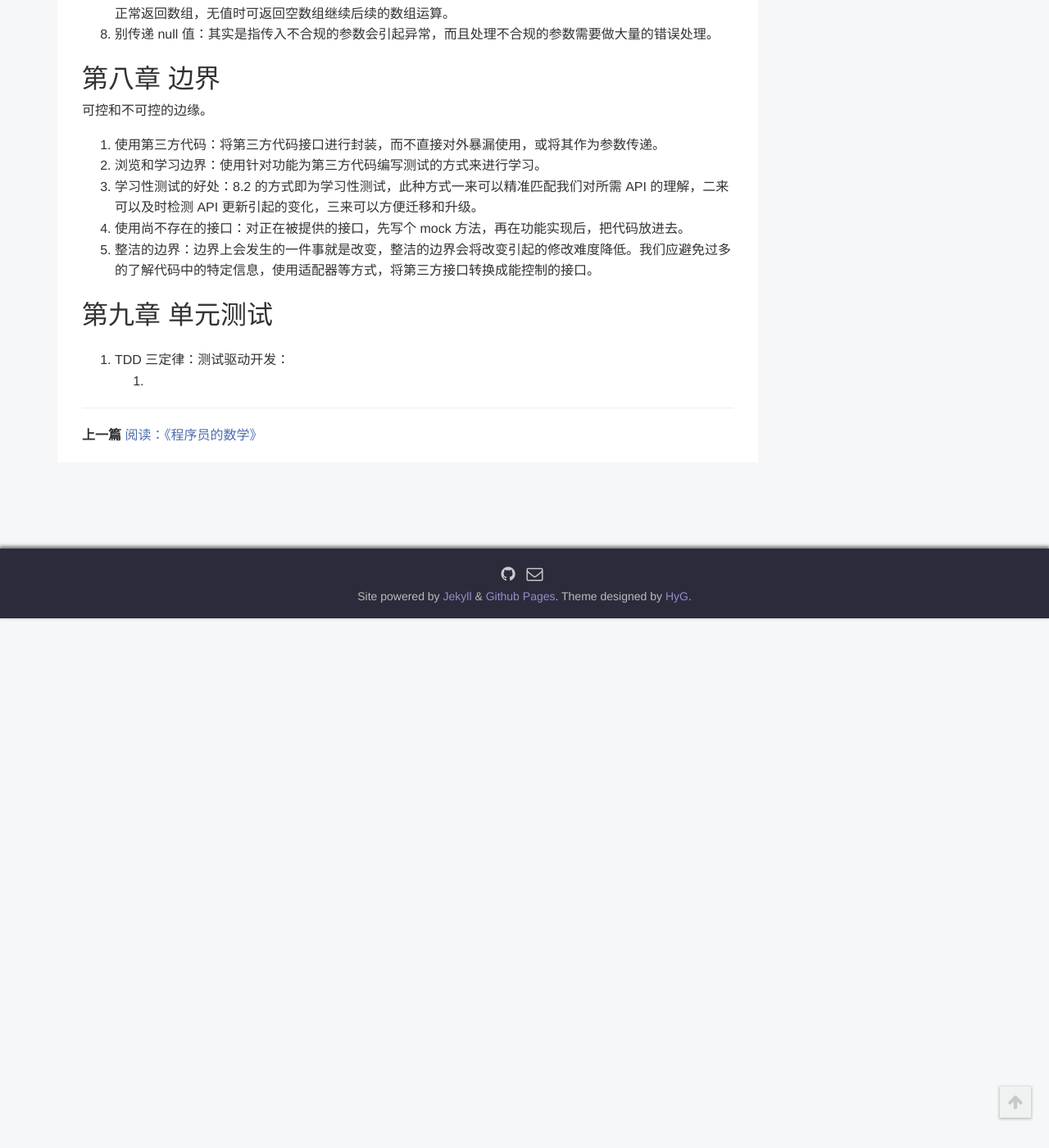
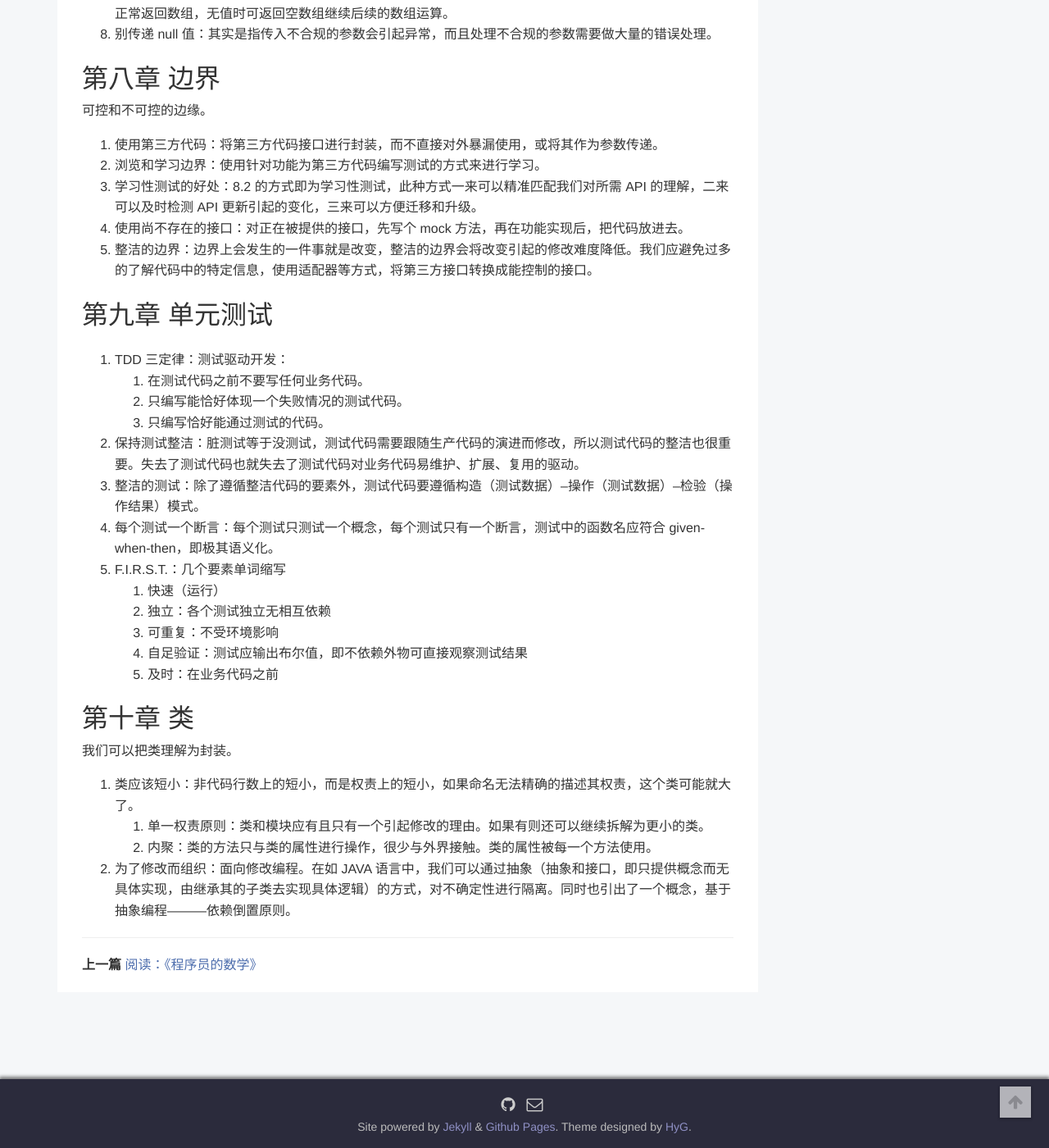
Before and after one commit to toBeTheLight/toBeTheLight.github.io, a Jekyll site: the page built from _posts/2018-09-24-《代码整洁之道》摘录.md, in a window 1280 px wide and 1400 px high, scrolled down 3725 px. Shown: the whole window at 82% size. Built offline with Jekyll 4.4.1, drawn with Linux system fonts in a browser that asks for light colours; a style sheet for code colours, icons or effects is not loaded; before the commit the page ends 4479 px from its top, so only the background shows below that.

Commit message:
feat: 第十章

```diff
--- a/_posts/2018-09-24-《代码整洁之道》摘录.md
+++ b/_posts/2018-09-24-《代码整洁之道》摘录.md
@@ -128,4 +128,24 @@ a 的方法 b 应该只操作 a 的方法属性，或者由 b 创建的数据，
 # 第九章 单元测试
 
 1. TDD 三定律：测试驱动开发：
-    1.
+    1. 在测试代码之前不要写任何业务代码。
+    2. 只编写能恰好体现一个失败情况的测试代码。
+    3. 只编写恰好能通过测试的代码。
+2. 保持测试整洁：脏测试等于没测试，测试代码需要跟随生产代码的演进而修改，所以测试代码的整洁也很重要。失去了测试代码也就失去了测试代码对业务代码易维护、扩展、复用的驱动。
+3. 整洁的测试：除了遵循整洁代码的要素外，测试代码要遵循构造（测试数据）--操作（测试数据）--检验（操作结果）模式。
+4. 每个测试一个断言：每个测试只测试一个概念，每个测试只有一个断言，测试中的函数名应符合 given-when-then，即极其语义化。
+5. F.I.R.S.T.：几个要素单词缩写
+    1. 快速（运行）
+    2. 独立：各个测试独立无相互依赖
+    3. 可重复：不受环境影响
+    4. 自足验证：测试应输出布尔值，即不依赖外物可直接观察测试结果
+    5. 及时：在业务代码之前
+
+# 第十章 类
+
+我们可以把类理解为封装。
+
+1. 类应该短小：非代码行数上的短小，而是权责上的短小，如果命名无法精确的描述其权责，这个类可能就大了。
+    1. 单一权责原则：类和模块应有且只有一个引起修改的理由。如果有则还可以继续拆解为更小的类。
+    2. 内聚：类的方法只与类的属性进行操作，很少与外界接触。类的属性被每一个方法使用。
+2. 为了修改而组织：面向修改编程。在如 JAVA 语言中，我们可以通过抽象（抽象和接口，即只提供概念而无具体实现，由继承其的子类去实现具体逻辑）的方式，对不确定性进行隔离。同时也引出了一个概念，基于抽象编程———依赖倒置原则。
```
